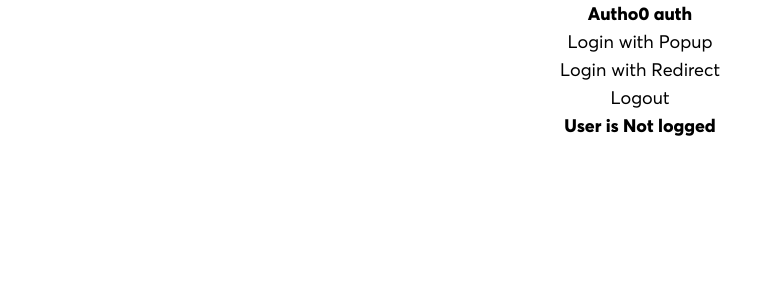
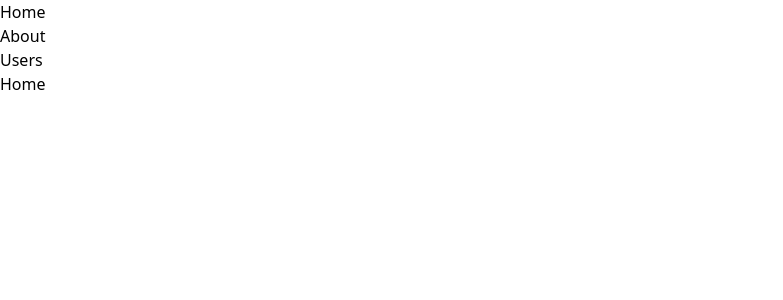
Before and after one commit to sbdjs/website, a React (Create React App) app in the folder sbdjs/: page / in a window 1280 px wide. Shown: the top 300 px of the page, without its empty margins (0-783 px from the left). Built offline with nearby package versions, Linux system fonts and the light colour scheme.

Commit message:
ajout about

```diff
--- a/sbdjs/package.json
+++ b/sbdjs/package.json
@@ -12,6 +12,8 @@
     "@testing-library/user-event": "^12.8.3",
     "react": "^17.0.2",
     "react-dom": "^17.0.2",
+    "react-router-dom": "^5.3.0",
+    "react-router-native": "^5.2.1",
     "react-scripts": "4.0.3",
     "web-vitals": "^1.1.2"
   },
--- a/sbdjs/src/App.js
+++ b/sbdjs/src/App.js
@@ -1,38 +1,55 @@
-import logo from './logo.svg';
-import './App.css';
-import Nav from './Nav'
-import { useAuth0 } from '@auth0/auth0-react';
+import React from "react";
+import {
+  BrowserRouter as Router,
+  Switch,
+  Route,
+  Link
+} from "react-router-dom";
 
-function App() {
-
-  const {
-    loginWithPopup,
-    loginWithRedirect,
-    logout,
-    user,
-    isAuthenticated
-  } = useAuth0();
-
+export default function App() {
   return (
-    <div className="App font-averta font-extrabold text-lg">
-      <h1>Autho0 auth</h1>
+    <Router>
+      <div>
+        <nav>
           <ul>
             <li>
-          <button onClick={loginWithPopup}>Login with Popup</button>
+              <Link to="/">Home</Link>
             </li>
             <li>
-          <button onClick={loginWithRedirect}>Login with Redirect</button>
+              <Link to="/about">About</Link>
             </li>
             <li>
-          <button onClick={logout}>Logout</button>
+              <Link to="/users">Users</Link>
             </li>
           </ul>
-      <h3>User is { isAuthenticated ? "Logged" : "Not logged"}</h3>
-      <pre style={{textAlign: 'start'}}>
-        {JSON.stringify(user, null, 2)}
-      </pre>
+        </nav>
+
+        {/* A <Switch> looks through its children <Route>s and
+            renders the first one that matches the current URL. */}
+        <Switch>
+          <Route path="/about">
+            <About />
+          </Route>
+          <Route path="/users">
+            <Users />
+          </Route>
+          <Route path="/">
+            <Home />
+          </Route>
+        </Switch>
       </div>
+    </Router>
   );
 }
 
-export default App;
+function About() {
+  return <a href="about.html">About</a>;
+}
+
+function Home() {
+  return <h2>Home</h2>;
+}
+
+function Users() {
+  return <h2>Users</h2>;
+}
--- a/sbdjs/src/index.js
+++ b/sbdjs/src/index.js
@@ -4,7 +4,9 @@ import './index.css';
 import App from './App';
 import reportWebVitals from './reportWebVitals';
 import { Auth0Provider } from "@auth0/auth0-react";
-
+import { Fragment } from 'react'
+import { Disclosure, Menu, Transition } from '@headlessui/react'
+import { BellIcon, MenuIcon, XIcon } from '@heroicons/react/outline'
 
 const navigation = [
   { name: 'Dashboard', href: '#', current: true },
```
Also changed, not shown: sbdjs/src/about.js (added), 1 other file (tests, documents, lock files or other folders). Lines whose indentation alone changed are shown as unchanged.
